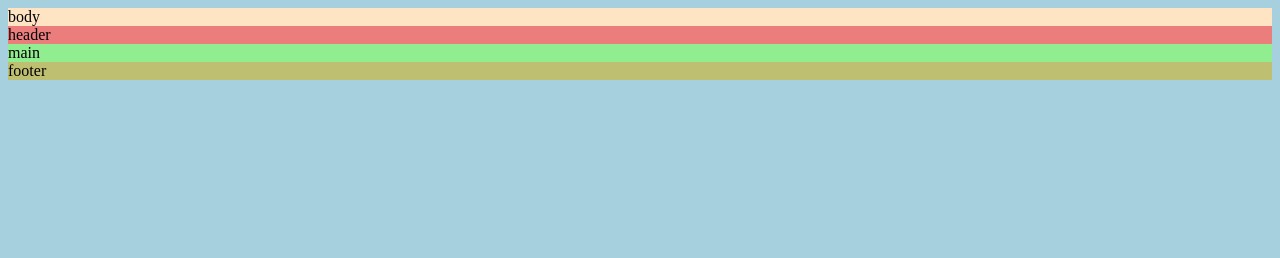
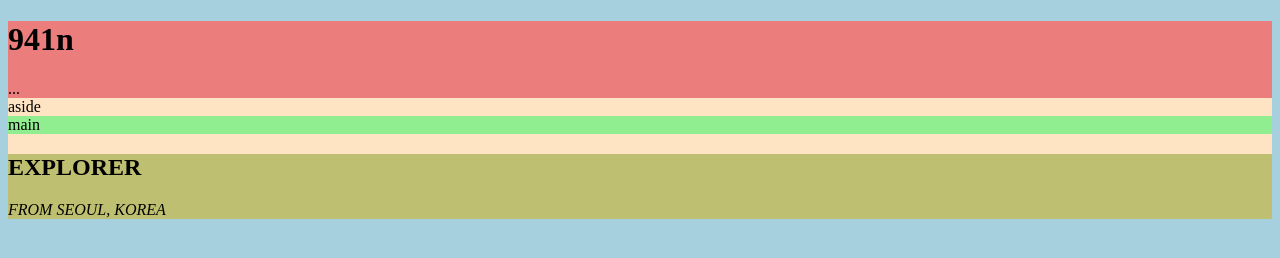
Before and after one commit to 941n/css, a plain HTML site: page index.html in a window 1280 px wide. Drawn offline with Linux system fonts and the light colour scheme; files that its build step writes are made by us from their sources.

Commit message:
refactor: update HTML structure and improve font loading

```diff
--- a/index.html
+++ b/index.html
@@ -3,13 +3,26 @@
   <head>
     <meta charset="UTF-8" />
     <meta name="viewport" content="width=device-width, initial-scale=1.0" />
-    <link rel="stylesheet" href="style.css" />
+    <link rel="preconnect" href="https://fonts.googleapis.com" />
+    <link rel="preconnect" href="https://fonts.gstatic.com" crossorigin />
+    <link
+      href="https://fonts.googleapis.com/css2?family=Montserrat:ital,wght@0,100..900;1,100..900&display=swap"
+      rel="stylesheet"
+    />
+    <link rel="stylesheet" href="styles/style.css" />
+    <script src="scripts/display.js" defer></script>
     <title>Document</title>
   </head>
   <body>
-    body
-    <header>header</header>
+    <header>
+      <h1 id="alias">941n</h1>
+      <nav>...</nav>
+    </header>
+    <aside>aside</aside>
     <main>main</main>
-    <footer>footer</footer>
+    <footer>
+      <h2>EXPLORER</h2>
+      <address>FROM SEOUL, KOREA</address>
+    </footer>
   </body>
 </html>
```
